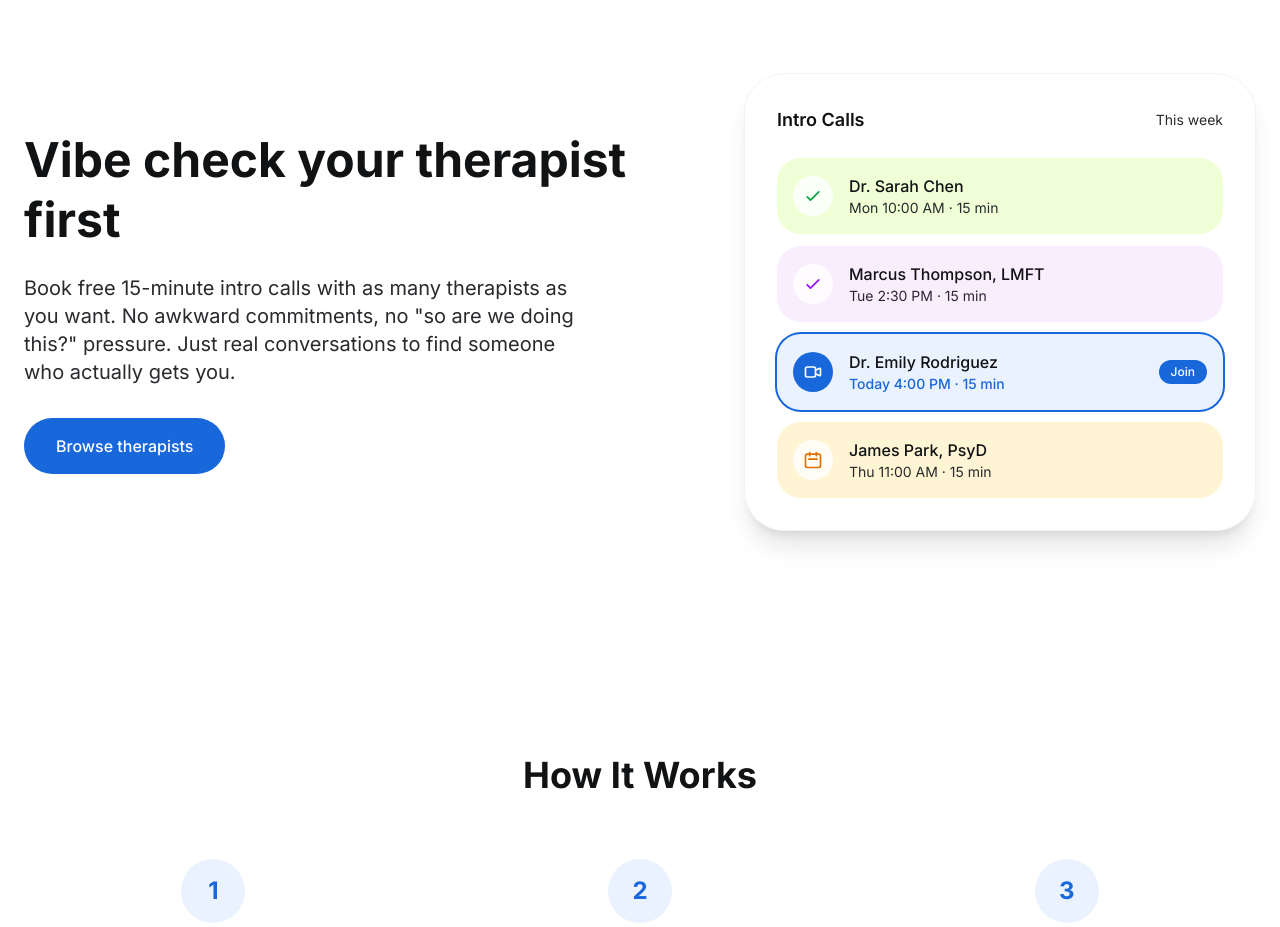
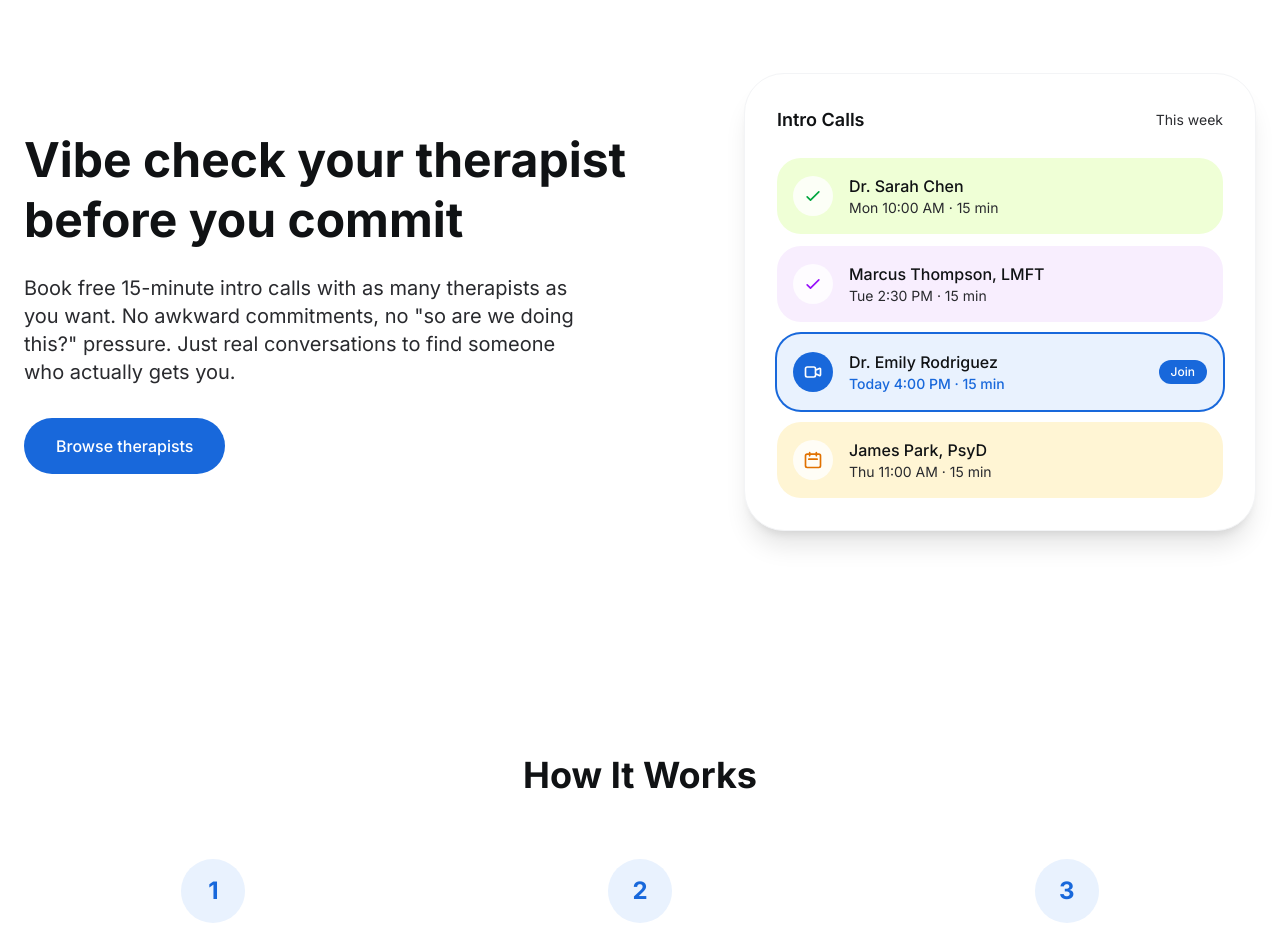
Before and after one commit to robert-paul/therapy-landing, a Next.js app: page / in a window 1280 px wide. Shown: the part 880-1807 px from the top of the page. Built offline with nearby package versions, Linux system fonts and the light colour scheme.

Commit message:
Update vibe check headline to include commitment contrast

```diff
--- a/src/app/page.tsx
+++ b/src/app/page.tsx
@@ -99,7 +99,7 @@ export default function Home() {
               {/* Left: Text content */}
               <div className="flex-1 text-center lg:text-left">
                 <h2 className="text-3xl md:text-4xl lg:text-5xl font-bold text-[#101214] leading-tight mb-6">
-                  Vibe check your therapist first
+                  Vibe check your therapist before you commit
                 </h2>
                 <p className="text-lg md:text-xl text-[#292A2E] mb-8 max-w-xl mx-auto lg:mx-0">
                   Book free 15-minute intro calls with as many therapists as you
```
